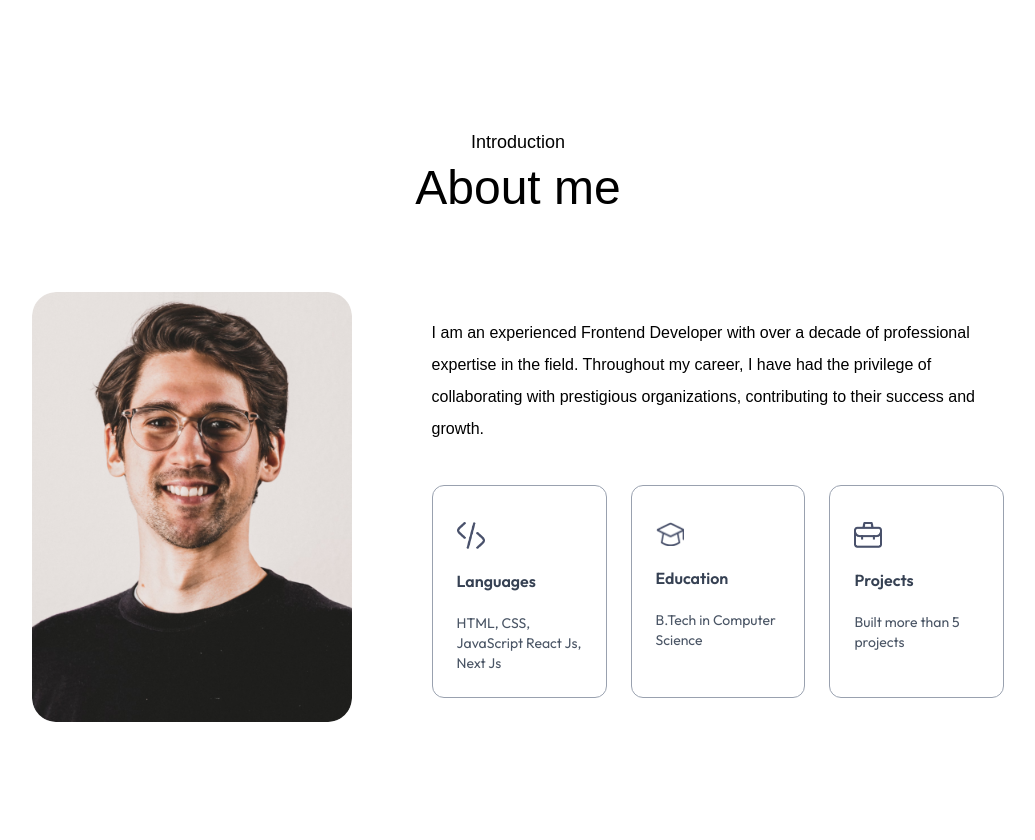
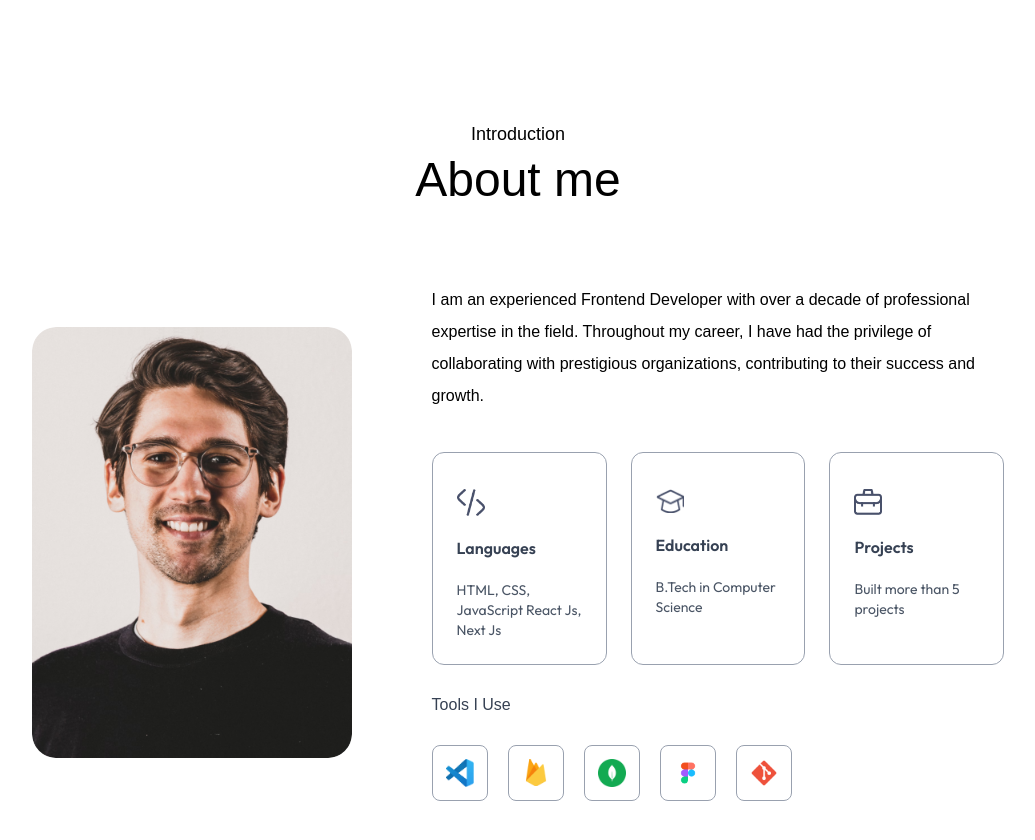
Before and after one commit to Hamimsiddiq007/Portfolio_01, a Next.js app: page / in a window 1280 px wide. Shown: the part 760-1600 px from the top of the page, without its empty margins (122-1157 px from the left). Before the commit the page ends 1570 px from the top, so only its background shows below. Built offline with nearby package versions, Linux system fonts and the light colour scheme; a web font is replaced by a local one.

Commit message:
about tools

```diff
--- a/components/About.jsx
+++ b/components/About.jsx
@@ -1,10 +1,10 @@
-import { assets, infoList } from '@/assets/assets'
 import Image from 'next/image'
+import { assets, infoList, toolsData } from '@/assets/assets'
 import React from 'react'
 
 const About = () => {
   return (
-    <div id='about' className='w-full px-[12%] py-2 scroll mt-20'>
+    <div id='about' className='w-full px-[12%] scroll mt-20'>
       <h4 className='text-center mb-2 text-lg font-ovo'>Introduction</h4>
       <h2 className='text-center text-5xl font-ovo'>About me</h2>
 
@@ -24,6 +24,15 @@
                     </li>
                 ))}
             </ul>
+
+            <h4 className='my-6 text-gray-700 font-ovo'>Tools I Use</h4>
+            <ul className='flex items-center gap-3 sm:gap-5'>
+              {toolsData.map((tool, index) => (
+                <li className='flex items-center justify-center w-12 sm:w-14 aspect-square border border-gray-400 rounded-lg cursor-pointer hover:-translate-y-1 duration-500' key={index}>
+                  <Image src={tool} alt='Tool' className='w-5 sm:w-7'/>
+                </li>
+              ))}
+            </ul>
         </div>
       </div>
     </div>
```
